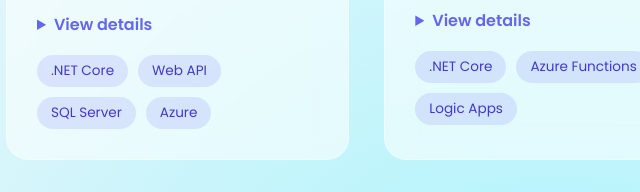
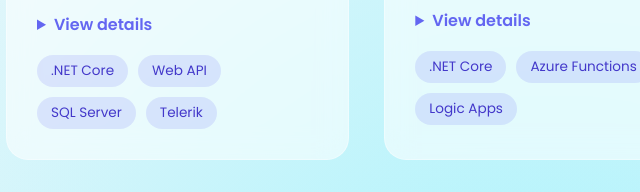
Before and after one commit to Akhil-hub-89/Akhil-Sharma-portfolio, a plain HTML site: page index.html in a window 1280 px wide. Shown: the part 1937-2129 px from the top of the page, 84-724 px from the left. Drawn offline with nearby package versions, Linux system fonts and the light colour scheme.

Commit message:
Update tech stack to include Telerik

```diff
--- a/index.html
+++ b/index.html
@@ -115,7 +115,7 @@
         </details>
 
         <div class="tech-stack">
-          <span>.NET Core</span><span>Web API</span><span>SQL Server</span><span>Azure</span>
+          <span>.NET Core</span><span>Web API</span><span>SQL Server</span><span>Telerik</span>
         </div>
       </div>
 
```
